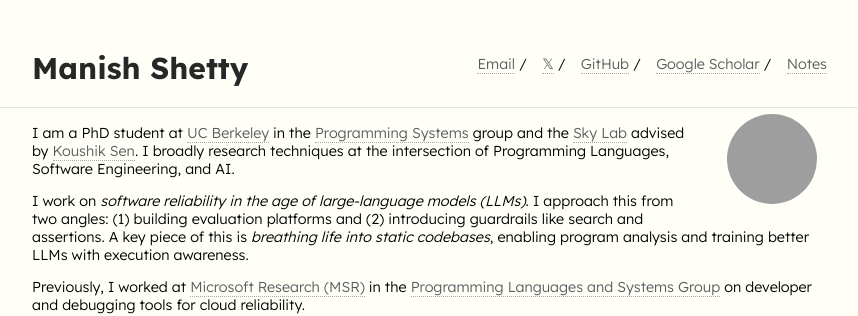
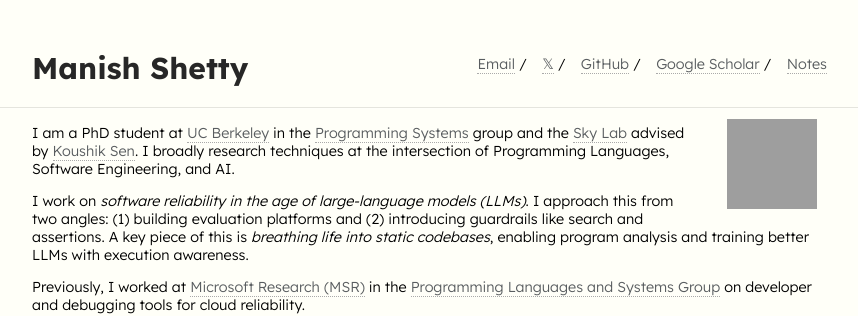
Before and after one commit to manishshettym/manishshettym.github.io, a Jekyll site: the page built from index.md, in a window 1280 px wide. Shown: the top 316 px of the page, without its empty margins (208-1066 px from the left). Built offline with Jekyll 4.4.1, drawn with Linux system fonts in a browser that asks for light colours; grey boxes are pictures that could not be loaded.

Commit message:
update typography.scss

```diff
--- a/_sass/typography.scss
+++ b/_sass/typography.scss
@@ -49,9 +49,9 @@
         height: $image-size;
         width: $image-size;
         position: relative;
-        margin: -10px 15px 15px 25px;
+        margin: -5px 15px 15px 25px;
         float: right;
-        border-radius: 50%;
+        // border-radius: 50%;
 
         p & {
             padding: 0;
```
